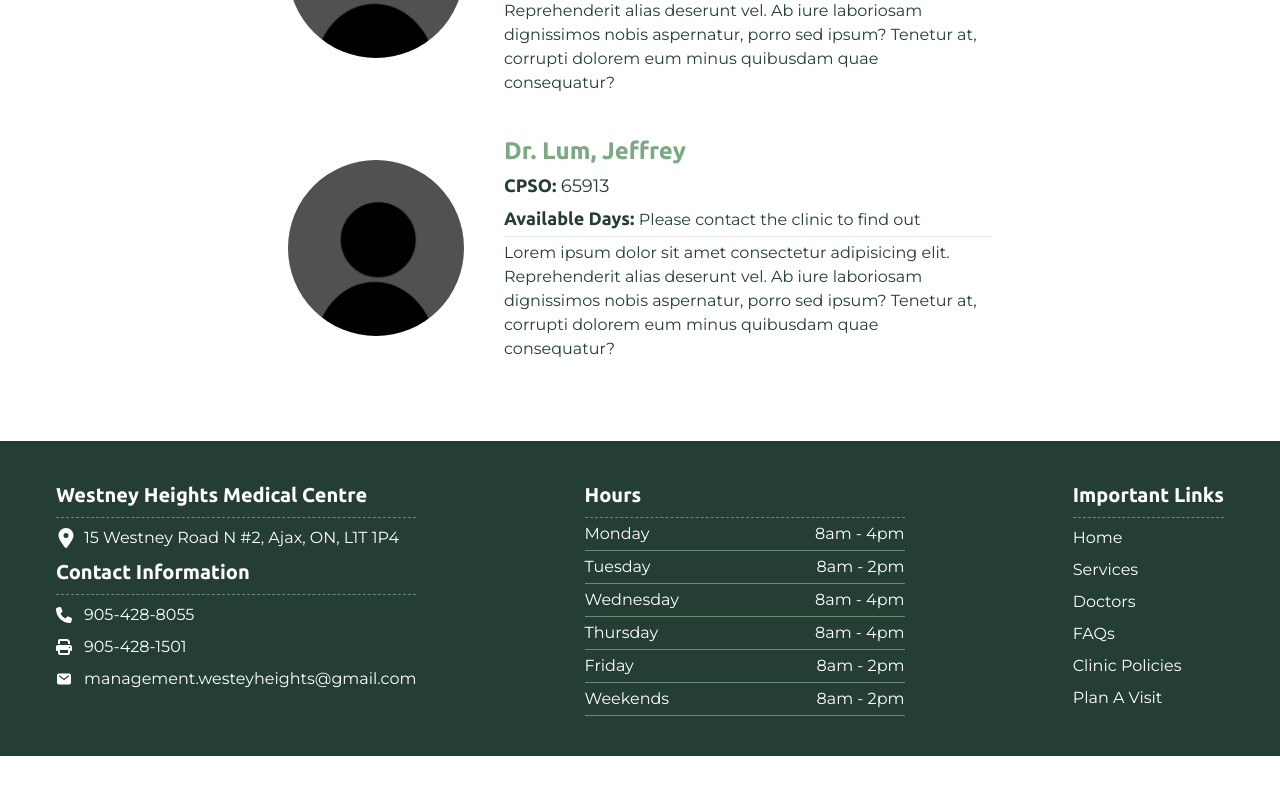
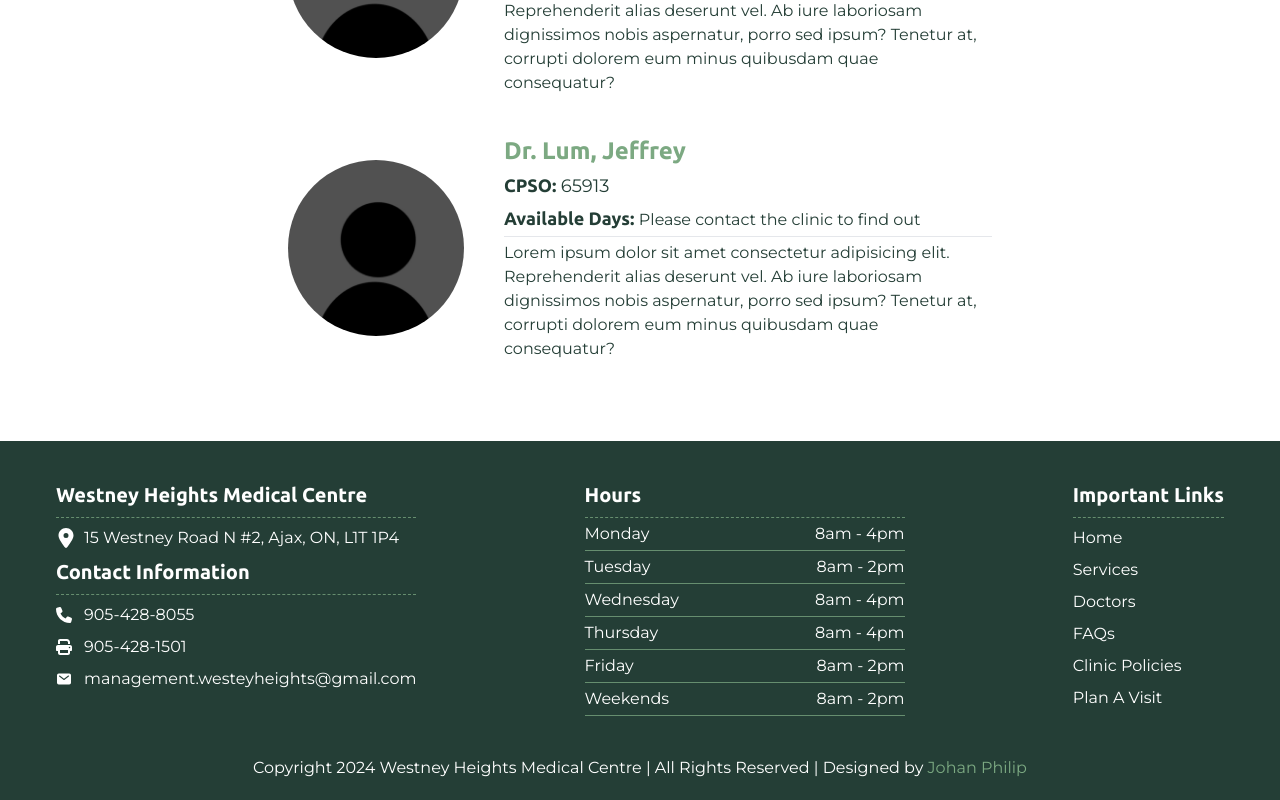
Before and after one commit to johanbphilip/whmc-website, a React (Vite) app: page /whmc-website/our-team in a window 1280 px wide. Shown: the part 1567-2367 px from the top of the page. Before the commit the page ends 2323 px from the top, so only its background shows below. Built offline with nearby package versions, Linux system fonts and the light colour scheme.

Commit message:
footer edits

```diff
--- a/src/components/Footer.jsx
+++ b/src/components/Footer.jsx
@@ -2,8 +2,10 @@
 import { IoMail } from "react-icons/io5";
 
 export const Footer = () => {
+  const year = new Date().getFullYear();
   return (
-    <footer className="bg-darkGreen flex flex-row text-white justify-between py-10 px-14 font-serif">
+    <footer className="bg-darkGreen flex flex-col justify-evenly">
+      <div className="flex flex-row text-white justify-between py-10 px-14 font-serif">
         <div className="flex flex-col gap-2">
           <h2 className="font-ubuntu font-bold text-xl">
             Westney Heights Medical Centre
@@ -72,6 +74,17 @@
           <a href="/policies">Clinic Policies</a>
           <a href="/plan-a-visit">Plan A Visit</a>
         </div>
+      </div>
+      <p className="text-white mb-5 w-full text-center font-serif">
+        Copyright {year} Westney Heights Medical Centre | All Rights Reserved |
+        Designed by{" "}
+        <a
+          href="https://github.com/johanbphilip"
+          className="text-lightGreen hover:text-yellow-800"
+        >
+          Johan Philip
+        </a>
+      </p>
     </footer>
   );
 };
--- a/src/pages/Hours.jsx
+++ b/src/pages/Hours.jsx
@@ -8,29 +8,6 @@
       <h1 className="font-ubuntu font-bold text-6xl mb-20">Our Hours.</h1>
       <section className="grid grid-cols-2 w-4/5">
         <div className="flex flex-col gap-2 bg-lightGreen text-white p-10">
-          <h2 className="font-ubuntu text-4xl font-bold">Contact Us</h2>
-          <p className="flex place-items-center">
-            <FaLocationDot className="mr-2 size-5" />
-            15 Westney Road N &#35;2, Ajax, ON, L1T 1P4{" "}
-          </p>
-          <p className="flex place-items-center">
-            <FaPhone className="mr-3" />
-            905&#45;428&#45;8055
-          </p>
-          <p className="flex place-items-center">
-            <IoMail className="mr-3" />
-            management.westeyheights@gmail.com
-          </p>
-          <p className="font-bold text-xl my-4">Visits are by walk-in only.</p>
-          <p>
-            Patients are seen Monday through Sunday starting at 8am. Closing
-            times may vary from posted hours depending on clinic capacity and
-            wait times.
-          </p>
-          <p>
-            Patients can contact the clinic to find out the exact closing time
-            and wait times for each day.
-          </p>
           <h2 className="font-ubuntu text-4xl font-bold">Hours</h2>
           <div className="flex flex-row">
             <div className="flex flex-col">
@@ -62,6 +39,30 @@
               <hr className="border-opacity-75 border-darkGreen w-40" />
             </div>
           </div>
+          <h2 className="font-ubuntu text-4xl font-bold mt-4">Contact Us</h2>
+          <p className="flex place-items-center">
+            <FaLocationDot className="mr-2 size-5" />
+            15 Westney Road N &#35;2, Ajax, ON, L1T 1P4{" "}
+          </p>
+          <p className="flex place-items-center">
+            <FaPhone className="mr-3" />
+            905&#45;428&#45;8055
+          </p>
+          <p className="flex place-items-center">
+            <IoMail className="mr-3" />
+            management.westeyheights@gmail.com
+          </p>
+          <p className="font-bold text-xl my-4">Visits are by walk-in only.</p>
+          <p>
+            Patients are seen Monday through Sunday starting at 8am. Closing
+            times may vary from posted hours depending on clinic capacity and
+            wait times.
+          </p>
+          <p>
+            Patients can contact the clinic to find out the exact closing time
+            and wait times for each day.
+          </p>
+
           {/*<Calendar />*/}
         </div>
         <div className="">
```
Lines whose indentation alone changed are shown as unchanged.
